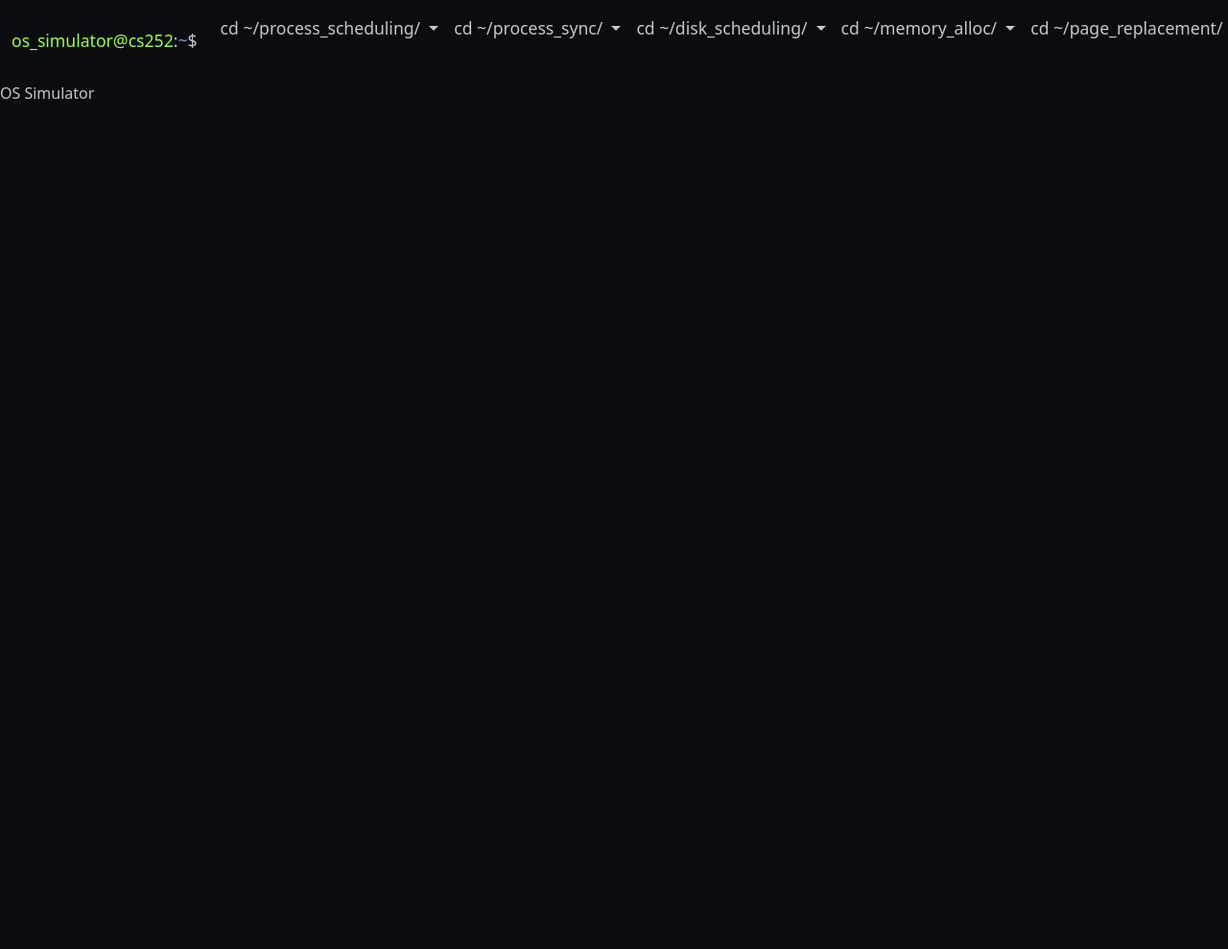
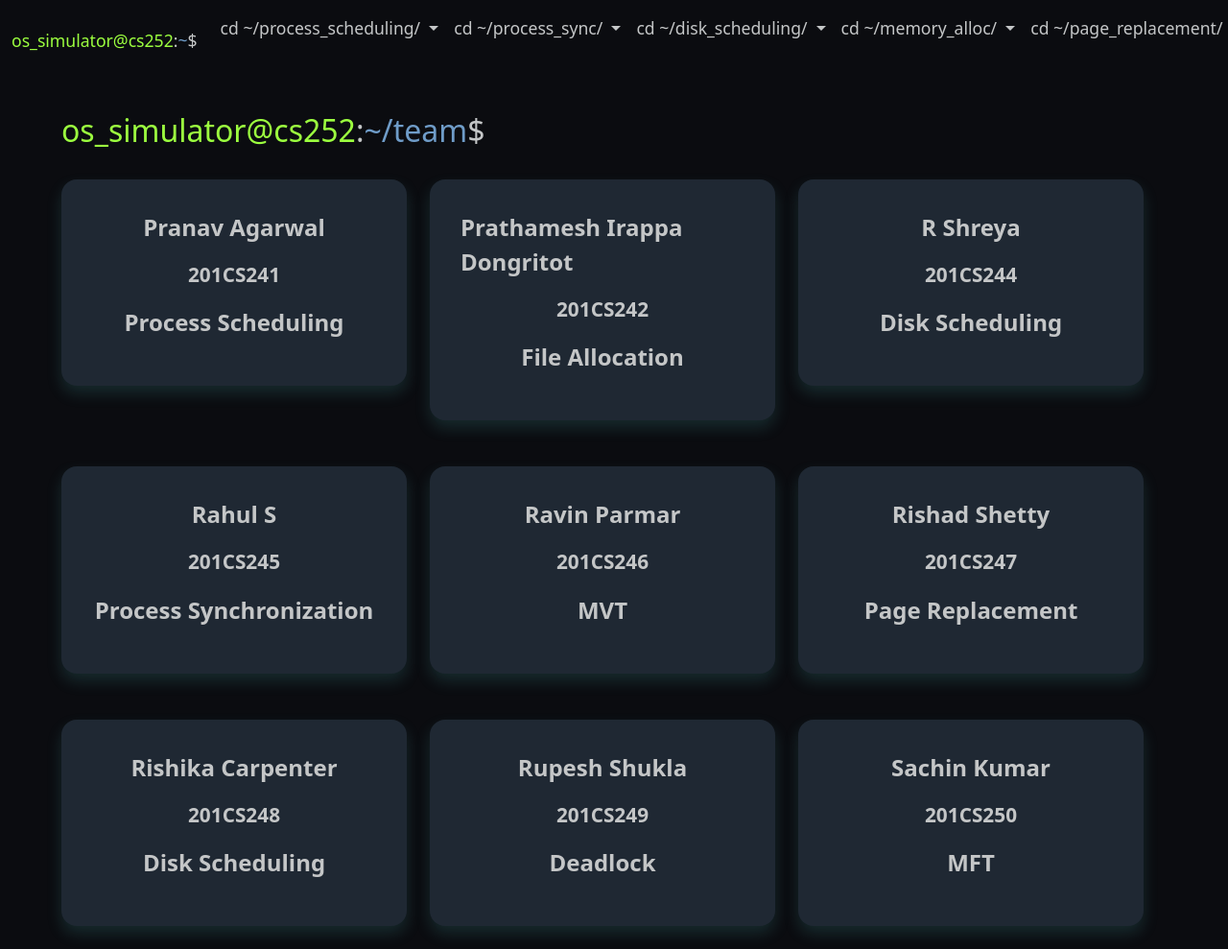
Before and after one commit to pranav2305/os-simulator, a Flask app: page /team in a window 1280 px wide; the page is wider, and only the part inside the window is pictured. Shown: that part at 96% size. Before the commit the page ends 103 px from the top of that part, so only its background shows below. Run offline with Flask 2, Linux system fonts and the light colour scheme; some web fonts are replaced.

Commit message:
Add team page

```diff
--- a/static/css/main.css
+++ b/static/css/main.css
@@ -326,3 +326,23 @@ nav {
 #banker-alloc {
   display: none;
 }
+
+.text img {
+  display: block;
+  margin: auto;
+}
+
+.st-name {
+  font-size: 1.5rem;
+  font-weight: 600;
+}
+
+.st-roll {
+  font-size: 1.3rem;
+  font-weight: 600;
+}
+
+.st-conri {
+  font-size: 1.5rem;
+  font-weight: 600;
+}
--- a/templates/team.html
+++ b/templates/team.html
@@ -1,5 +1,130 @@
 {% extends 'base.html' %}
 
 {% block body %}
-OS Simulator
+<div class="main-container">
+    <h1 class="page-heading"><span class="user">os_simulator@cs252</span>:<span class="filename">~/team</span>$</h1>
+    <div class="row">
+        <div class="col-md-4">
+            <div class="card-container">
+                <p class="st-name">
+                    Pranav Agarwal
+                </p>
+                <p class="st-roll">
+                    201CS241
+                </p>
+                <p class="st-conri">
+                    Process Scheduling
+                </p>
+            </div>
+        </div>
+        <div class="col-md-4">
+            <div class="card-container">
+                <p class="st-name">
+                    Prathamesh Irappa Dongritot
+                </p>
+                <p class="st-roll">
+                    201CS242
+                </p>
+                <p class="st-conri">
+                    File Allocation
+                </p>
+            </div>
+        </div>
+        <div class="col-md-4">
+            <div class="card-container">
+                <p class="st-name">
+                   R Shreya
+                </p>
+                <p class="st-roll">
+                    201CS244
+                </p>
+                <p class="st-conri">
+                    Disk Scheduling
+                </p>
+            </div>
+        </div>
+    </div>
+    <div class="row">
+        <div class="col-md-4">
+            <div class="card-container">
+                <p class="st-name">
+                    Rahul S
+                </p>
+                <p class="st-roll">
+                    201CS245
+                </p>
+                <p class="st-conri">
+                    Process Synchronization
+                </p>
+            </div>
+        </div>
+        <div class="col-md-4">
+            <div class="card-container">
+                <p class="st-name">
+                    Ravin Parmar
+                </p>
+                <p class="st-roll">
+                    201CS246
+                </p>
+                <p class="st-conri">
+                    MVT
+                </p>
+            </div>
+        </div>
+        <div class="col-md-4">
+            <div class="card-container">
+                <p class="st-name">
+                    Rishad Shetty
+                </p>
+                <p class="st-roll">
+                    201CS247
+                </p>
+                <p class="st-conri">
+                    Page Replacement
+                </p>
+            </div>
+        </div>
+    </div>
+    <div class="row">
+        <div class="col-md-4">
+            <div class="card-container">
+                <p class="st-name">
+                    Rishika Carpenter
+                </p>
+                <p class="st-roll">
+                    201CS248
+                </p>
+                <p class="st-conri">
+                    Disk Scheduling
+                </p>
+            </div>
+        </div>
+        <div class="col-md-4">
+            <div class="card-container">
+                <p class="st-name">
+                    Rupesh Shukla
+                </p>
+                <p class="st-roll">
+                    201CS249
+                </p>
+                <p class="st-conri">
+                    Deadlock
+                </p>
+            </div>
+        </div>
+        <div class="col-md-4">
+            <div class="card-container">
+                <p class="st-name">
+                    Sachin Kumar
+                </p>
+                <p class="st-roll">
+                    201CS250
+                </p>
+                <p class="st-conri">
+                    MFT
+                </p>
+            </div>
+        </div>
+    </div>
+</div>
 {% endblock %}
```
Also changed, not shown: templates/page_replacement/wiki.html (+15 -15 lines), templates/memory_allocation/wiki.html (added).
